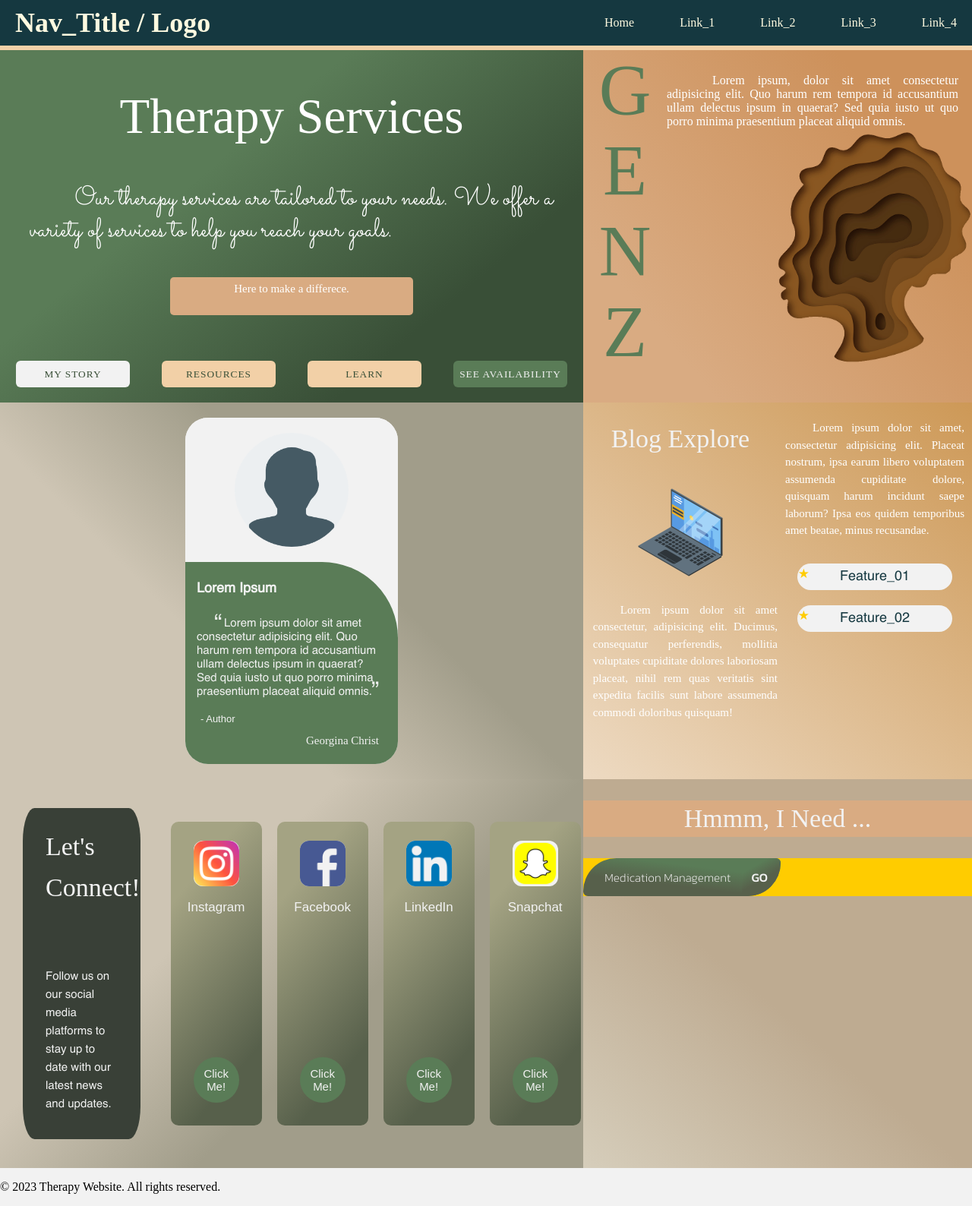
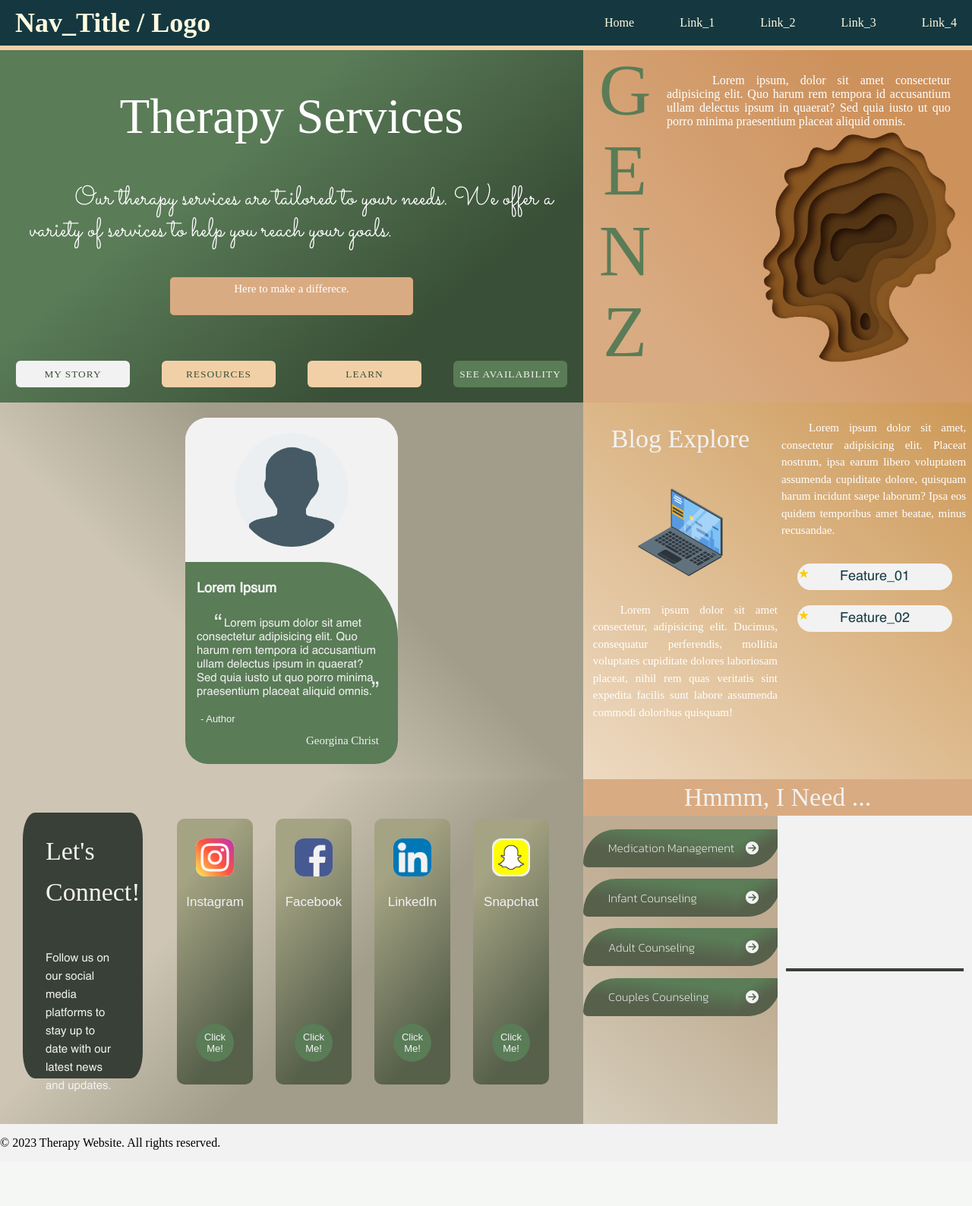
Before and after one commit to Andy2020code/therapy_website, a Django app: page / in a window 1280 px wide. Shown: the whole page at 76% size. After the commit the page ends 1514 px from the top, so only its background shows below. Run offline with Django 5.2, Linux system fonts and the light colour scheme; some libraries are stand-ins or nearby versions; some web fonts are replaced.

Commit message:
Feb_18_09:55
Design

```diff
--- a/server/core/static/CSS/home_css_01.css
+++ b/server/core/static/CSS/home_css_01.css
@@ -574,8 +574,12 @@ body{
 }
 
 .section_6{
+	width: 100%;
 	height: 100%;
 	background: linear-gradient(-140deg, rgba(190,171,145,1) 55%, rgba(219,213,196,1) 110%);
+	display: flex;
+	flex-direction: column;
+	align-items: flex-start;
 }
 
 .section_6_header{
@@ -591,15 +595,23 @@ body{
 	font-size: 34px;
 	text-align: center;
 	color: #F2F2F2;
-	padding: 5px 0px;
+	margin: 5px 0px;
 }
 
 .section_6_body_wrapper{
 	width: 100%;
+	height: 100%;
+	display: flex;
+	justify-content: space-between;
+}
+
+.section_6_body_wrapper_section_1{
+	width: 50%;
 	height: auto;
 	display: flex;
-	justify-content: space-between;
-	background-color: #ffcc00;
+	flex-direction: column;
+	align-items: flex-start;
+	margin: 10px 0px 0px 0px;
 }
 
 .section_6_body_choice_card_01{
@@ -610,10 +622,11 @@ body{
 	align-items: center;
 	background: linear-gradient(7deg, rgba(87,96,75,1) 35%, rgba(90,124,87,1) 70%);
 	border-radius: 70px 10px 70px 10px;
+	margin: 3% auto;
 }
 
 .section_6_body_choice_title{
-	width: 100%;
+	width: auto;
 }
 
 .section_6_body_choice_title h2{
@@ -621,10 +634,9 @@ body{
 	font-weight: 200;
 	font-style: normal;
 	font-size: 15.5px;
-	line-height: 1.1;
-	text-align: right;
+	text-align: left;
 	color: #F2F2F2;
-	padding-right: 15px;
+	padding-left: 33px;
 }
 
 .section_6_body_choice_01_button{
@@ -635,14 +647,30 @@ body{
 	border: none;
 }
 
-.section_6_body_choice_01_button a{
-	font-family: "Kanit", serif;
-	font-weight: 500;
-	font-style: normal;
-	text-decoration: none;
-	font-size: 16px;
+.fa-circle-arrow-right{
+	font-size: 17px;
 	color: #F2F2F2;
-	padding-right: 5px;
+}
+
+.section_6_body_wrapper_section_2{
+	width: 50%;
+	height: 100%;
+	display: flex;
+	flex-direction: column;
+	justify-content: center;
+	align-items: center;
+	background-color: #F2F2F2;
+}
+
+.section_6_body_wrapper_section_2_option_description{
+	width: 90%;
+	height: auto;
+	display: flex;
+	flex-direction: column;
+	justify-content: center;
+	align-items: center;
+	background-color: #F2F2F2;
+	border: 2px solid #394037;
 }
 
 
@@ -706,3 +734,93 @@ body{
 		margin: 3% auto;
 	}
 }
+
+@media (max-width: 1600px) {
+	.section_2_text_content{
+		width: 100%;
+		height: auto;
+		display: flex;
+		background-image: url('/static/images/home/section_2_media_1.png');
+		background-size: contain;
+		background-repeat: no-repeat;
+		background-size: 50%;
+		background-position: right 8% bottom 10%;
+	}
+
+	.section_2_text_content_description_2{
+		width: 73%;
+	}
+
+	.blog_section_4_description_section_02_text_01{
+		width: 95%;
+		padding: 10px 5px;
+	}
+
+	.blog_section_4_description_section_02_text_01 h2{
+		padding: 0px 0px;
+	}
+
+	.section_5_social_media_card_header{
+		width: 250px;
+		height: 350px;
+		margin: 5.7% 30px;
+	}
+
+	.section_5_card_title_01{
+		margin: 15% 0px 0px 0px;
+	}
+
+	.section_5_card_description_01{
+		margin: 30% 0px 0px 0px;
+	}
+
+	.section_5_social_media_platform_card{
+		width: 100px;
+		height: 350px;
+		margin: 10% 15px;
+	}
+
+	.section_5_social_media_platform_image{
+		width: 100%;
+		height: 100px;
+		margin: 0px 0px 0px 0px;
+	}
+
+	.section_5_social_media_platform_image img{
+		width: 50%;
+		max-height: 100px;
+		border-radius: 12px;
+		margin: 26% 25%;
+	}
+
+	.section_5_social_media_platform_content{
+		width: 100%;
+		height: 78%;
+		display: flex;
+		flex-direction: column;
+		justify-content: space-between;
+		align-items: center;
+	}
+
+	.section_5_social_media_platform_title{
+		padding: 0;
+		margin: 0;
+	}
+
+	.section_5_card_button_01{
+		width: 50px;
+		height: 50px;
+	}
+
+	.section_5_card_button_01 a{
+		text-decoration: none;
+		color: #F2F2F2;
+		font-size: 13px;
+	}
+
+	.fa-circle-arrow-right{
+		font-size: 17px;
+		color: #F2F2F2;
+		margin: 0px 15px 0px 0px;
+	}
+}
--- a/server/core/templates/home.html
+++ b/server/core/templates/home.html
@@ -15,6 +15,7 @@
 	<link href="https://fonts.googleapis.com/css2?family=Anton+SC&display=swap" rel="stylesheet">
 	<link rel="stylesheet" href="https://use.typekit.net/iqv1ntj.css">
 	<link rel="stylesheet" href="{% static 'CSS/home_css_01.css' %}">
+	<script src="https://kit.fontawesome.com/cdb16d875f.js" crossorigin="anonymous"></script>
 </head>
 
 <body>
@@ -244,14 +245,52 @@
 
 			<div class="section_6_body_wrapper">
 
-				<div class="section_6_body_choice_card_01">
-					<div class="section_6_body_choice_title">
-						<h2>Medication Management</h2>
+				<div class="section_6_body_wrapper_section_1">
+					<div class="section_6_body_choice_card_01">
+						<div class="section_6_body_choice_title">
+							<h2>Medication Management</h2>
+						</div>
+
+						<button class="section_6_body_choice_01_button">
+							<i class="fa-solid fa-circle-arrow-right"></i>
+						</button>
 					</div>
 
-					<button class="section_6_body_choice_01_button">
-						<a href="#">GO</a>
-					</button>
+					<div class="section_6_body_choice_card_01">
+						<div class="section_6_body_choice_title">
+							<h2>Infant Counseling</h2>
+						</div>
+
+						<button class="section_6_body_choice_01_button">
+							<i class="fa-solid fa-circle-arrow-right"></i>
+						</button>
+					</div>
+
+					<div class="section_6_body_choice_card_01">
+						<div class="section_6_body_choice_title">
+							<h2>Adult Counseling</h2>
+						</div>
+
+						<button class="section_6_body_choice_01_button">
+							<i class="fa-solid fa-circle-arrow-right"></i>
+						</button>
+					</div>
+
+					<div class="section_6_body_choice_card_01">
+						<div class="section_6_body_choice_title">
+							<h2>Couples Counseling</h2>
+						</div>
+
+						<button class="section_6_body_choice_01_button">
+							<i class="fa-solid fa-circle-arrow-right"></i>
+						</button>
+					</div>
+				</div>
+
+				<div class="section_6_body_wrapper_section_2">
+					<div class="section_6_body_wrapper_section_2_option_description">
+
+					</div>
 				</div>
 			</div>
 		</section>
```
